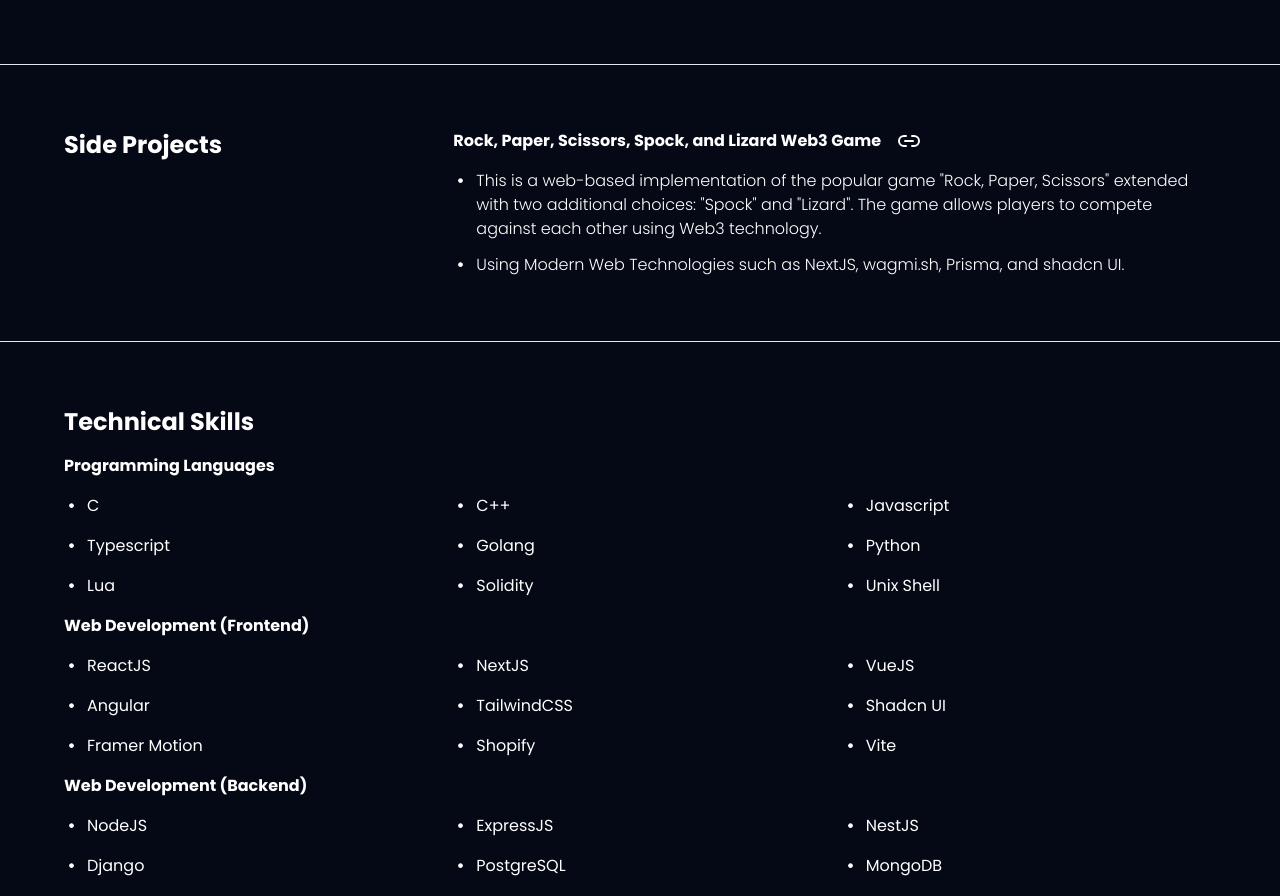
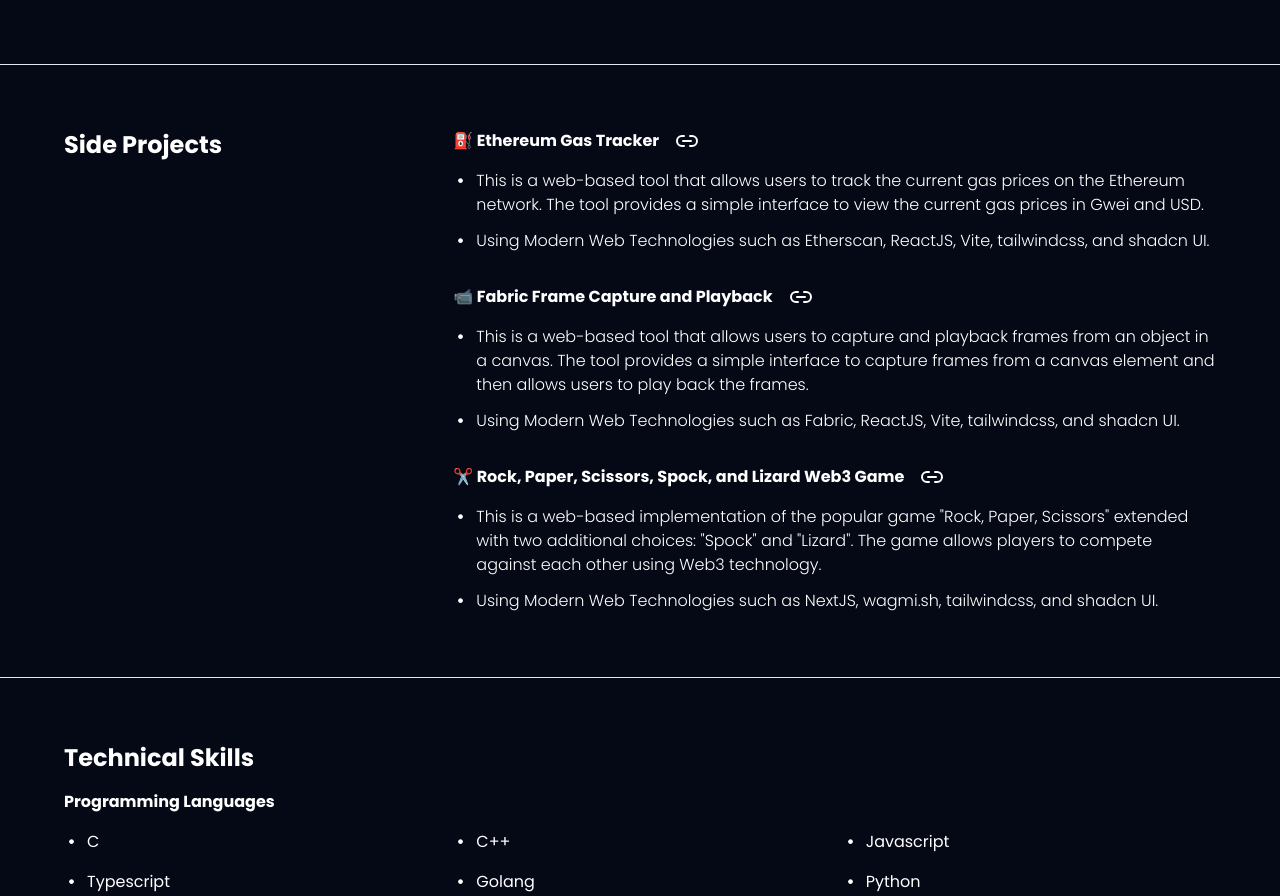
Before and after one commit to RielJ/web-portfollio, a React (Vite) app: page /resume in a window 1280 px wide. Shown: the part 3044-3940 px from the top of the page. Built offline with nearby package versions, Linux system fonts and the light colour scheme.

Commit message:
chore: added extra projects

```diff
--- a/src/pages/resume/constants/projects.ts
+++ b/src/pages/resume/constants/projects.ts
@@ -2,11 +2,27 @@
 
 export const projects: TProject[] = [
   {
-    name: 'Rock, Paper, Scissors, Spock, and Lizard Web3 Game',
+    name: '⛽ Ethereum Gas Tracker',
+    link: 'https://gas-tracker.rielj.xyz/',
+    description: [
+      'This is a web-based tool that allows users to track the current gas prices on the Ethereum network. The tool provides a simple interface to view the current gas prices in Gwei and USD.',
+      'Using Modern Web Technologies such as Etherscan, ReactJS, Vite, tailwindcss, and shadcn UI.',
+    ],
+  },
+  {
+    name: '📹 Fabric Frame Capture and Playback',
+    link: 'https://fabric-capture.rielj.xyz',
+    description: [
+      'This is a web-based tool that allows users to capture and playback frames from an object in a canvas. The tool provides a simple interface to capture frames from a canvas element and then allows users to play back the frames.',
+      'Using Modern Web Technologies such as Fabric, ReactJS, Vite, tailwindcss, and shadcn UI.',
+    ],
+  },
+  {
+    name: '✂️ Rock, Paper, Scissors, Spock, and Lizard Web3 Game',
     link: 'https://rpssl.rielj.xyz',
     description: [
       'This is a web-based implementation of the popular game "Rock, Paper, Scissors" extended with two additional choices: "Spock" and "Lizard". The game allows players to compete against each other using Web3 technology.',
-      'Using Modern Web Technologies such as NextJS, wagmi.sh, Prisma, and shadcn UI.',
+      'Using Modern Web Technologies such as NextJS, wagmi.sh, tailwindcss, and shadcn UI.',
     ],
   },
 ]
```
